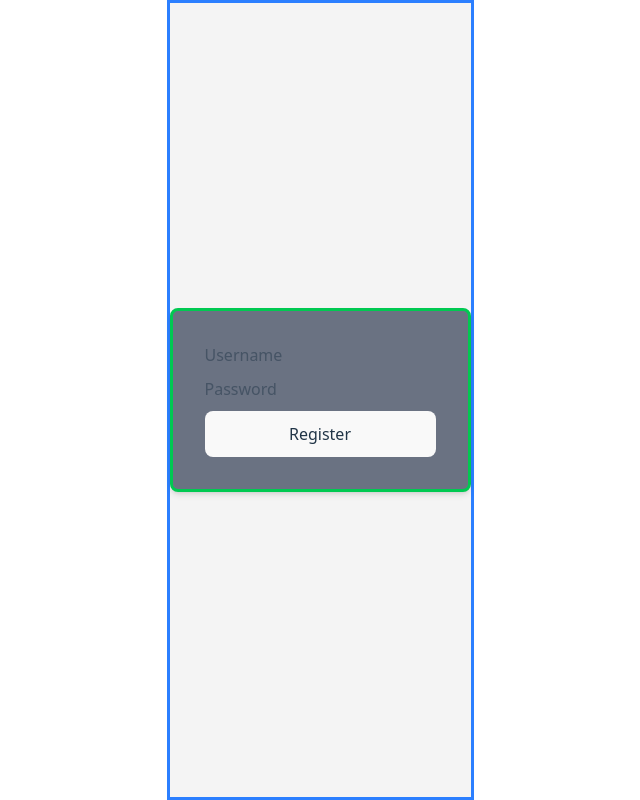
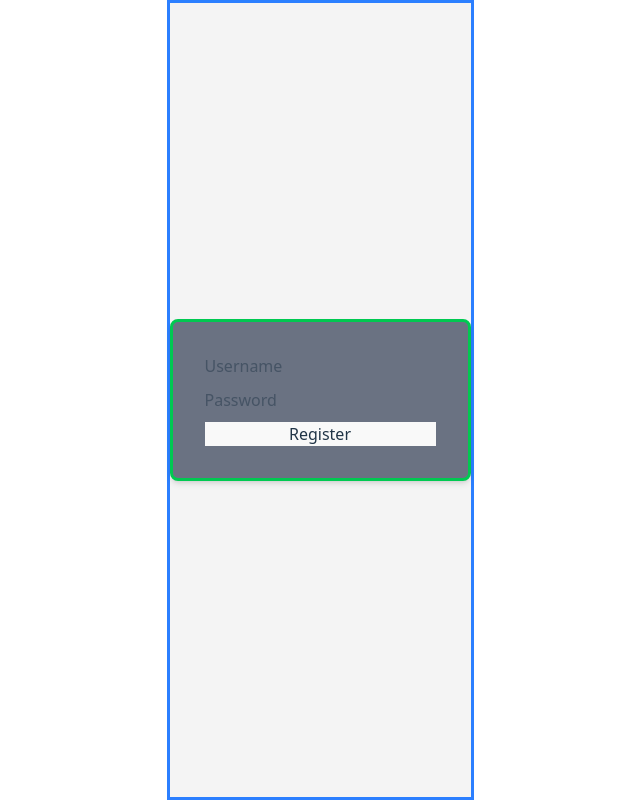
Before and after one commit to Dannyboi-john/Headliner, a React (Vite) app in the folder frontend/: page / in a window 1280 px wide. Shown: the whole page, without its empty margins (320-960 px from the left). Built offline with nearby package versions, Linux system fonts and the light colour scheme.

Commit message:
Deleted some CSS boilerplate

```diff
--- a/frontend/src/global.css
+++ b/frontend/src/global.css
@@ -15,15 +15,6 @@
   -moz-osx-font-smoothing: grayscale;
 }
 
-a {
-  font-weight: 500;
-  color: #646cff;
-  text-decoration: inherit;
-}
-a:hover {
-  color: #535bf2;
-}
-
 body {
   margin: 0;
   place-items: center;
@@ -34,25 +25,6 @@
 h1 {
   font-size: 3.2em;
   line-height: 1.1;
-}
-
-button {
-  border-radius: 8px;
-  border: 1px solid transparent;
-  padding: 0.6em 1.2em;
-  font-size: 1em;
-  font-weight: 500;
-  font-family: inherit;
-  background-color: #1a1a1a;
-  cursor: pointer;
-  transition: border-color 0.25s;
-}
-button:hover {
-  border-color: #646cff;
-}
-button:focus,
-button:focus-visible {
-  outline: 4px auto -webkit-focus-ring-color;
 }
 
 @media (prefers-color-scheme: light) {
```
Also changed, not shown: 1 other file (tests, documents, lock files or other folders).
